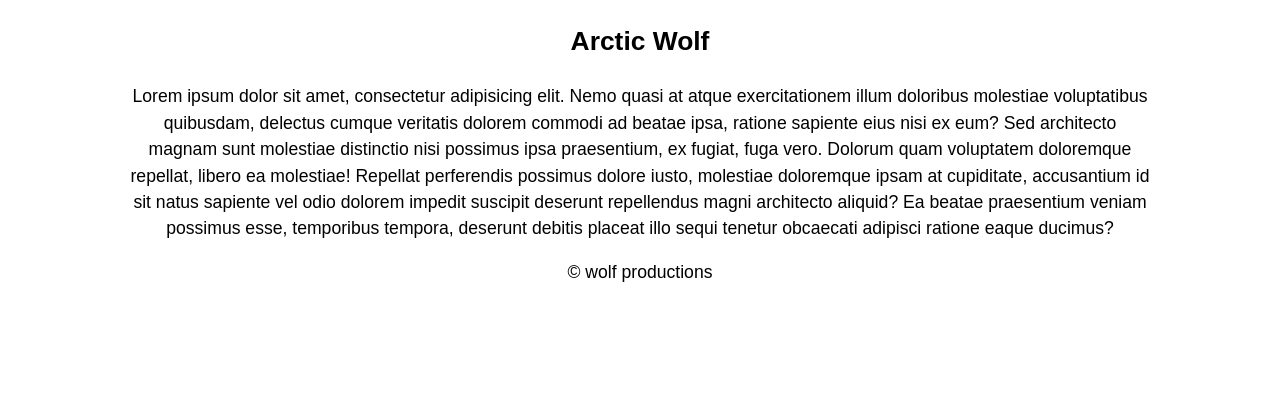
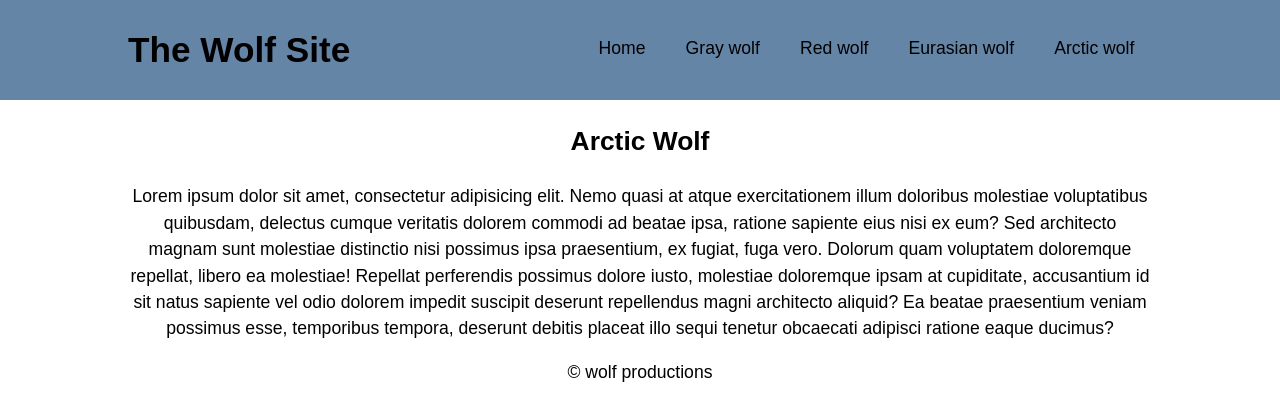
Before and after one commit to bensmith00/standard2, a plain HTML site: page arcticWolf.html in a window 1280 px wide. Drawn offline with Linux system fonts and the light colour scheme.

Commit message:
++ nav to child pages

```diff
--- a/arcticWolf.html
+++ b/arcticWolf.html
@@ -1,5 +1,6 @@
 <!DOCTYPE html>
 <html lang="en">
+
 <head>
     <meta charset="UTF-8">
     <meta name="viewport" content="width=device-width, initial-scale=1.0">
@@ -7,14 +8,35 @@
     <link rel="stylesheet" href="style.css">
     <title>Arctic Wolf</title>
 </head>
+
 <body>
+    <header>
+        <div class="container clearFix">
+            <h1 class="logo">The Wolf Site</h1>
+            <nav>
+                <li><a href="index.html" target="_blank">Home</a></li>
+                <li><a href="grayWolf.html" target="_blank">Gray wolf</a></li>
+                <li><a href="redWolf.html" target="_blank">Red wolf</a></li>
+                <li><a href="eurasianWolf.html" target="_blank">Eurasian wolf</a></li>
+                <li><a href="arcticWolf.html" target="_blank">Arctic wolf</a></li>
+            </nav>
+        </div>
+    </header>
     <section id="arcticWolf">
         <div class="container clearFix">
             <h2><a href="arcticWolf.html" target="_blank">Arctic Wolf</a></h2>
-            <p>Lorem ipsum dolor sit amet, consectetur adipisicing elit. Nemo quasi at atque exercitationem illum doloribus molestiae voluptatibus quibusdam, delectus cumque veritatis dolorem commodi ad beatae ipsa, ratione sapiente eius nisi ex eum? Sed architecto magnam sunt molestiae distinctio nisi possimus ipsa praesentium, ex fugiat, fuga vero. Dolorum quam voluptatem doloremque repellat, libero ea molestiae! Repellat perferendis possimus dolore iusto, molestiae doloremque ipsam at cupiditate, accusantium id sit natus sapiente vel odio dolorem impedit suscipit deserunt repellendus magni architecto aliquid? Ea beatae praesentium veniam possimus esse, temporibus tempora, deserunt debitis placeat illo sequi tenetur obcaecati adipisci ratione eaque ducimus?
+            <p>Lorem ipsum dolor sit amet, consectetur adipisicing elit. Nemo quasi at atque exercitationem illum
+                doloribus molestiae voluptatibus quibusdam, delectus cumque veritatis dolorem commodi ad beatae ipsa,
+                ratione sapiente eius nisi ex eum? Sed architecto magnam sunt molestiae distinctio nisi possimus ipsa
+                praesentium, ex fugiat, fuga vero. Dolorum quam voluptatem doloremque repellat, libero ea molestiae!
+                Repellat perferendis possimus dolore iusto, molestiae doloremque ipsam at cupiditate, accusantium id
+                sit natus sapiente vel odio dolorem impedit suscipit deserunt repellendus magni architecto aliquid? Ea
+                beatae praesentium veniam possimus esse, temporibus tempora, deserunt debitis placeat illo sequi
+                tenetur obcaecati adipisci ratione eaque ducimus?
             </p>
         </div>
-   </section>
+    </section>
 </body>
 <footer>&copy; wolf productions</footer>
+
 </html>
```
Also changed, not shown: eurasianWolf.html (+23 -1 lines), grayWolf.html (+23 -1 lines), redWolf.html (+24 -2 lines).
